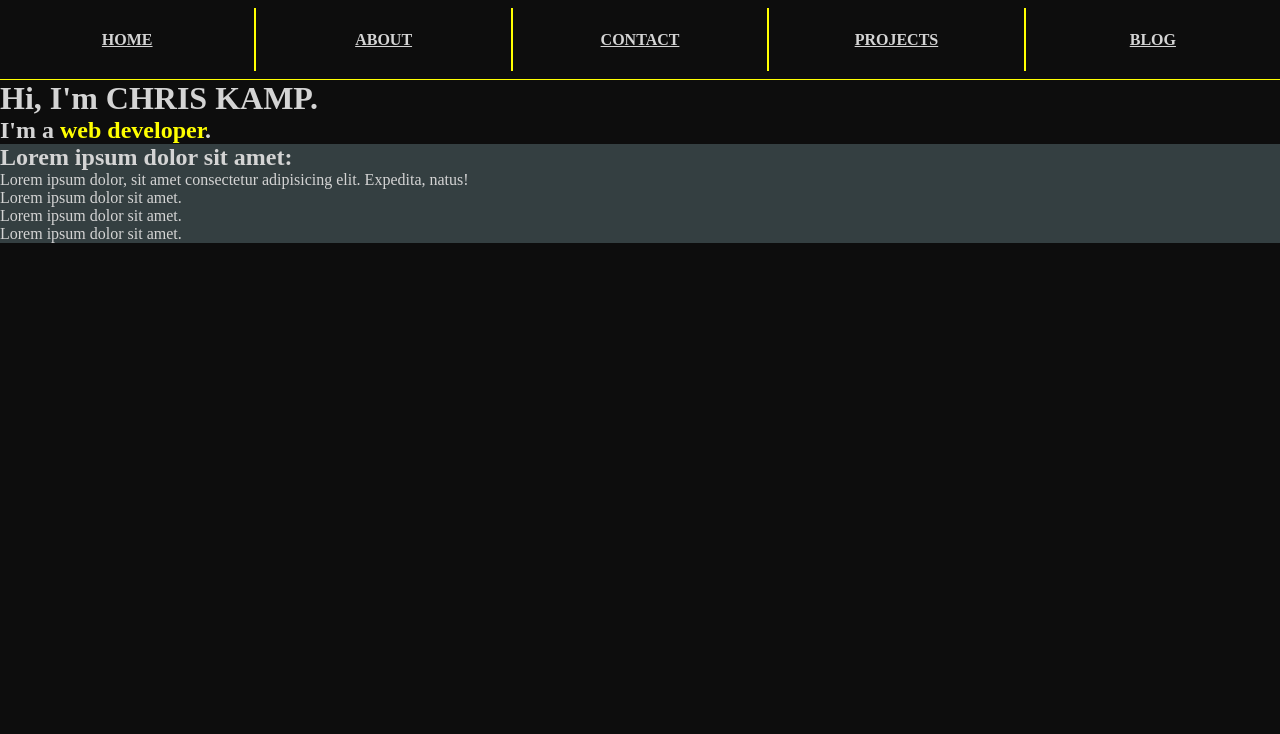
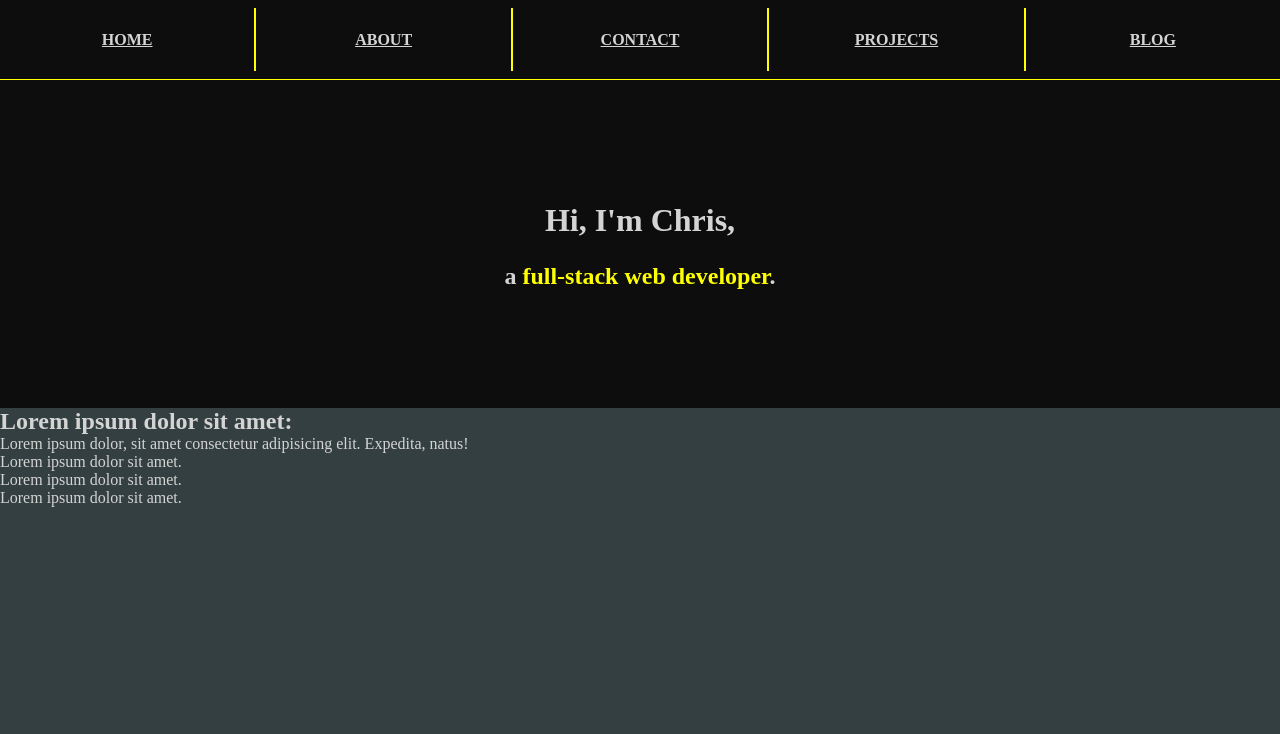
Before and after one commit to chris-kamp/portfolio-html-css, a plain HTML site: page index.html in a window 1280 px wide. Shown: the top 734 px of the page. Drawn offline with Linux system fonts and the light colour scheme.

Commit message:
implement centered layout of homepage content header

```diff
--- a/index.html
+++ b/index.html
@@ -19,9 +19,9 @@
       </nav>
     </header>
     <main>
-      <header>
-        <h1>Hi, I'm CHRIS KAMP.</h1>
-        <h2>I'm a <em>web developer</em>.</h2>
+      <header class="content-header">
+        <h1>Hi, I'm Chris,</h1>
+        <h2>a <em>full-stack web developer</em>.</h2>
       </header>
       <section class="content-block">
         <h2>Lorem ipsum dolor sit amet:</h2>
--- a/styles/style.css
+++ b/styles/style.css
@@ -74,6 +74,23 @@ a {
   border-left: none;
 }
 
+/* Main */
+
+main {
+  display: grid;
+  grid-template-rows: repeat(2, 1fr);
+}
+
+.content-header {
+  display: flex;
+  flex-direction: column;
+  justify-content: center;
+  width: 80vw;
+  text-align: center;
+  margin: 0 auto;
+  line-height: 2;
+}
+
 /* Content blocks */
 
 .content-block {
```
